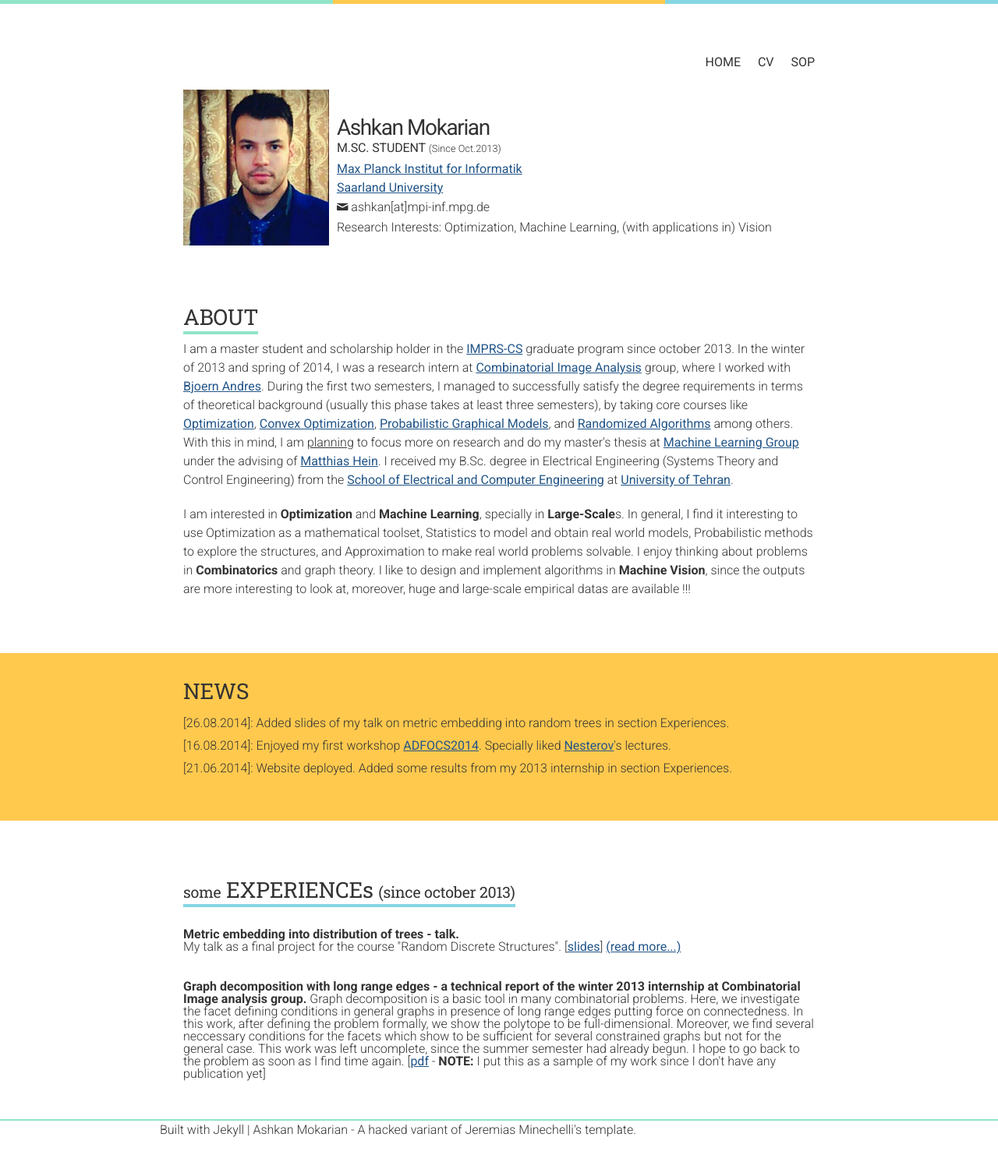
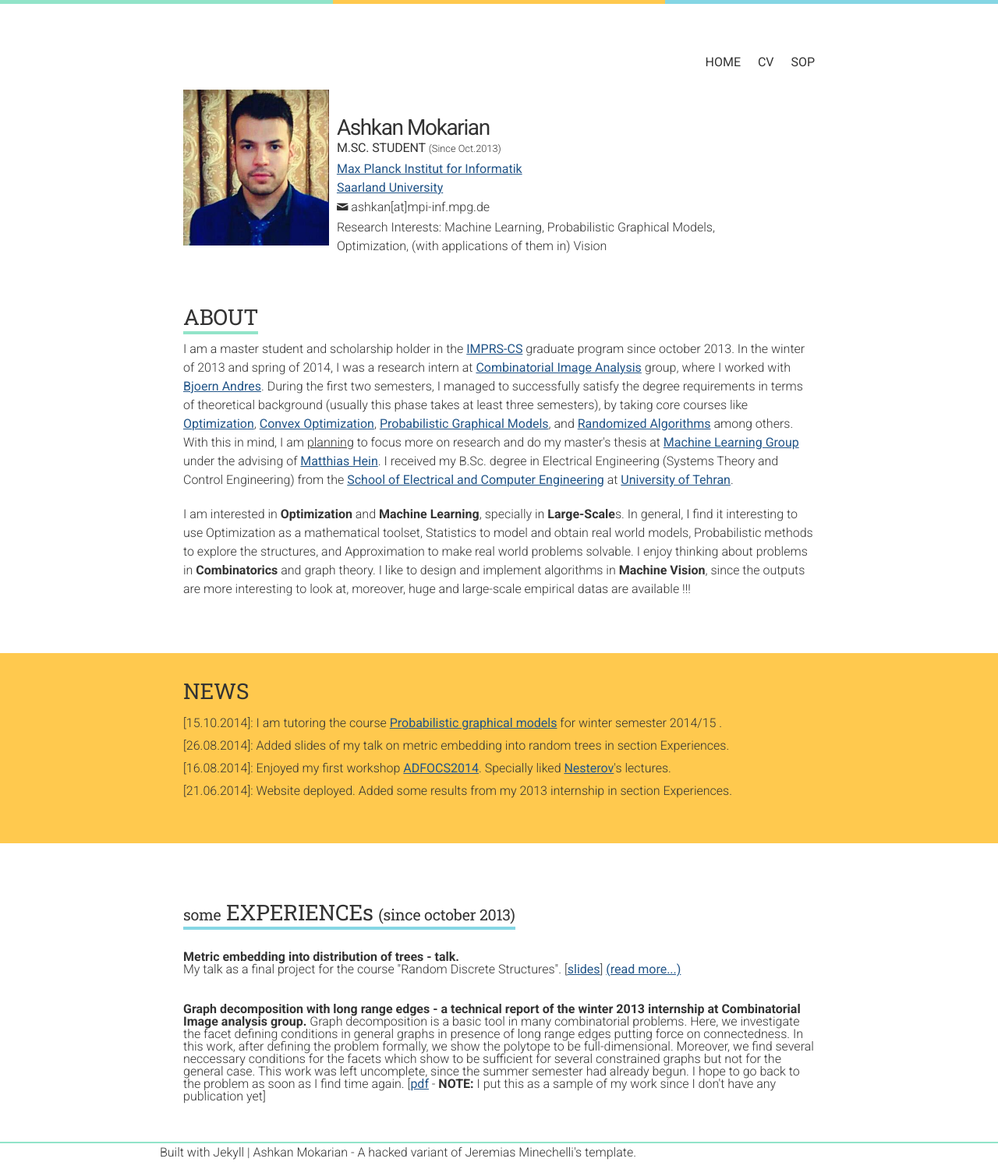
Before and after one commit to ashkan-mokarian/ashkan-mokarian.github.io, a Jekyll site: the page built from index.html, in a window 1280 px wide. Shown: the whole page at 78% size. Built offline with Jekyll 4.4.1, drawn with Linux system fonts in a browser that asks for light colours; Markdown is read by kramdown in place of the engine named in the settings.

Commit message:
added teaching assisstant news and resume

```diff
--- a/index.html
+++ b/index.html
@@ -11,7 +11,7 @@ layout: default
   text-decoration: underline;" target="_blank">Max Planck Institut for Informatik</a></p>
   			<p style="margin-top:0px;margin-bottom:0px"><a href="http://www.cs.uni-saarland.de" style="color: #258;text-decoration: underline;" target="_blank">Saarland University</a></p>
   			<p class="icon-mail" style="margin-bottom:2px">ashkan[at]mpi-inf.mpg.de</p>
-  			<p style="margin-top:0px;margin-bottom:1px;padding-bottom:1px">Research Interests:  Optimization, Machine Learning, (with applications in) Vision</p>
+  			<p style="margin-top:0px;margin-bottom:1px;padding-bottom:1px">Research Interests: Machine Learning, Probabilistic Graphical Models,<br> Optimization, (with applications of them in) Vision</p>
 		</div>
 
 	</div>
@@ -38,6 +38,7 @@ layout: default
 <section class="hello-blog">
 	<div class="container" style="padding-top:10px;">
 		<h3>NEWS</h3>
+			<p style="margin:5px 0;">[15.10.2014]: I am tutoring the course <a href="https://www.mpi-inf.mpg.de/departments/computer-vision-and-multimodal-computing/teaching/courses/probabilistic-graphical-models-and-their-applications/" style="color: #258;text-decoration: underline;" target="_blank">Probabilistic graphical models</a> for winter semester 2014/15 .</p>
 
 			<p style="margin:5px 0;">[26.08.2014]: Added slides of my talk on metric embedding into random trees in section Experiences.</p>
 
```
Also changed, not shown: 3 other files.
